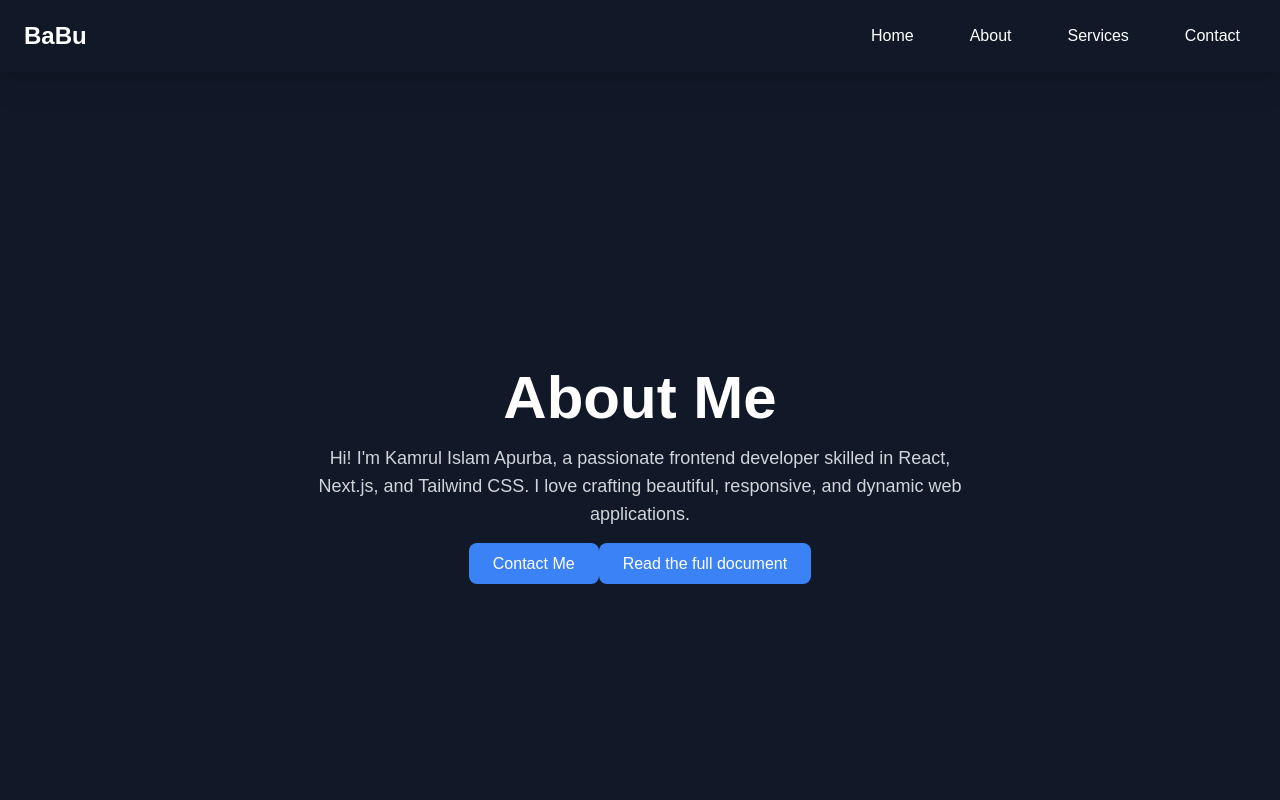
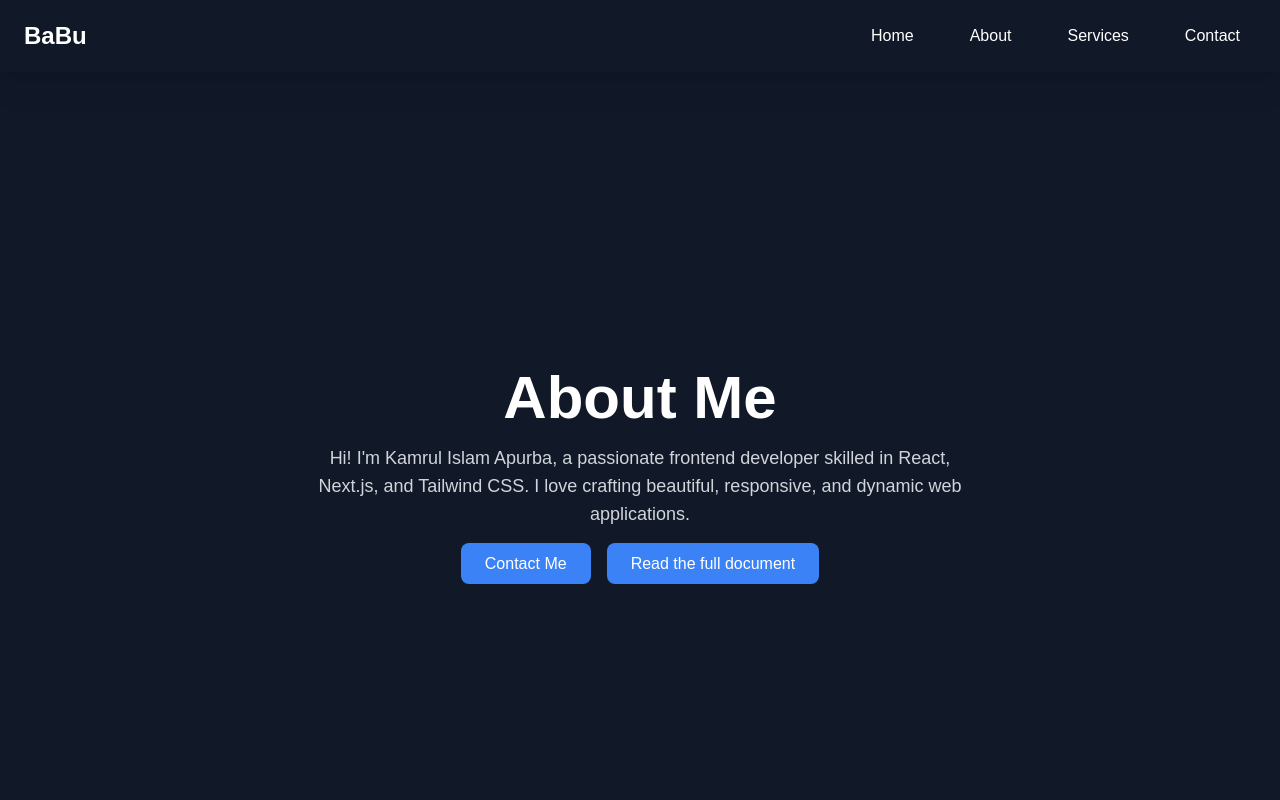
Before and after one commit to kamrul2006/my-first-next.js, a Next.js app: page /About in a window 1280 px wide. Shown: the top 800 px of the page. Built offline with nearby package versions, Linux system fonts and the light colour scheme.

Commit message:
Routing and nasted routing done

```diff
--- a/src/app/About/page.jsx
+++ b/src/app/About/page.jsx
@@ -17,7 +17,7 @@ export default function AboutPage() {
 
           <a
             href="/About/FullAbout"
-            className="px-6 py-3 bg-blue-500 hover:bg-blue-600 text-white rounded-lg transition"
+            className="px-6 py-3 bg-blue-500 hover:bg-blue-600 ml-4 text-white rounded-lg transition"
           >
             Read the full document
           </a>
```
Also changed, not shown: src/app/About/FullAbout/page.jsx (line endings or trailing spaces).
